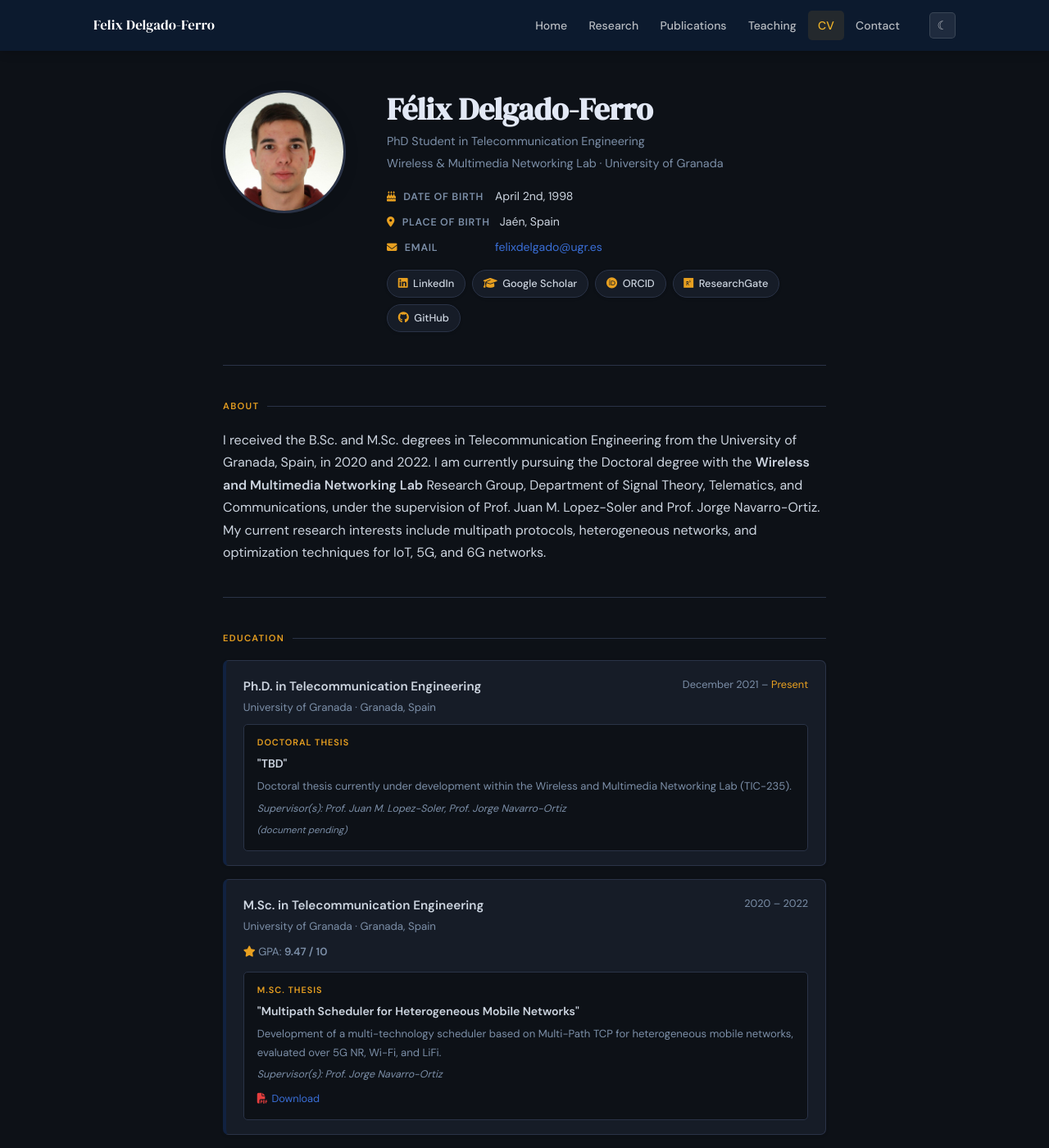
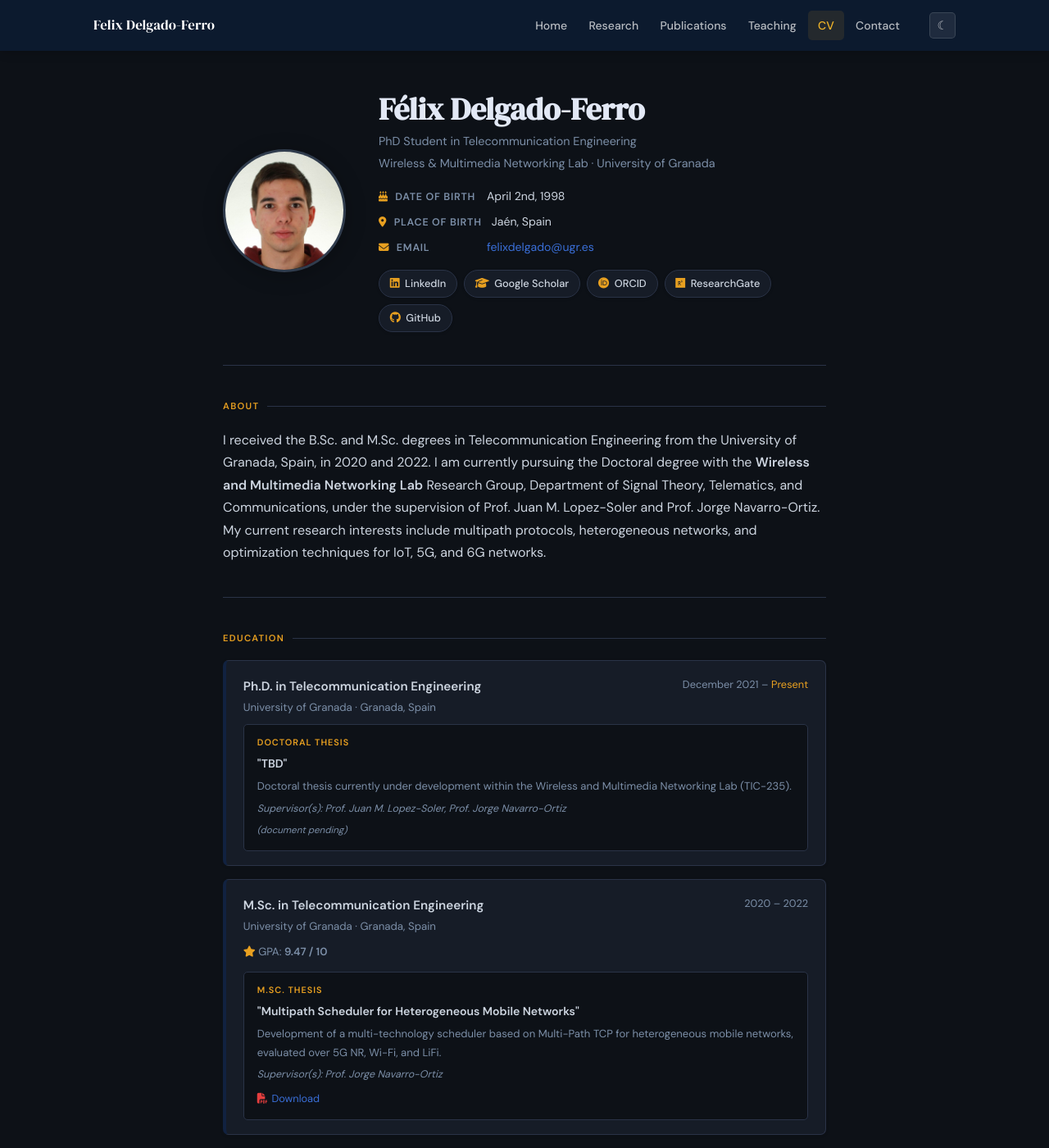
Before and after one commit to felixdelgadoferro/felixdelgadoferro.github.io, a Jekyll site: the page built from _pages/curriculumvitae/index.html, in a window 1280 px wide and 1400 px high. Shown: the whole window at 82% size. Built offline with Jekyll 4.4.1, drawn with Linux system fonts in a browser that asks for light colours.

Commit message:
Update style.css

```diff
--- a/assets/css/style.css
+++ b/assets/css/style.css
@@ -1094,10 +1094,10 @@ body.page-home .navbar:hover {
 
 /* Hero personal data */
 .cv-hero {
-  display: grid;
-  grid-template-columns: 160px 1fr;
+  display: flex;
+  flex-direction: row;
   gap: 2.5rem;
-  align-items: start;
+  align-items: center;
   margin-bottom: 0.5rem;
 }
 
@@ -1106,9 +1106,11 @@ body.page-home .navbar:hover {
   height: 150px;
   border-radius: 50%;
   overflow: hidden;
-  border: 3px solid var(--border);
-  box-shadow: var(--shadow-md);
+  border: 3px solid rgba(255,255,255,0.15);
+  box-shadow: 0 4px 24px rgba(0,0,0,0.25);
   flex-shrink: 0;
+  display: block;
+  background: var(--navy);
 }
 
 .cv-hero-photo img {
```
